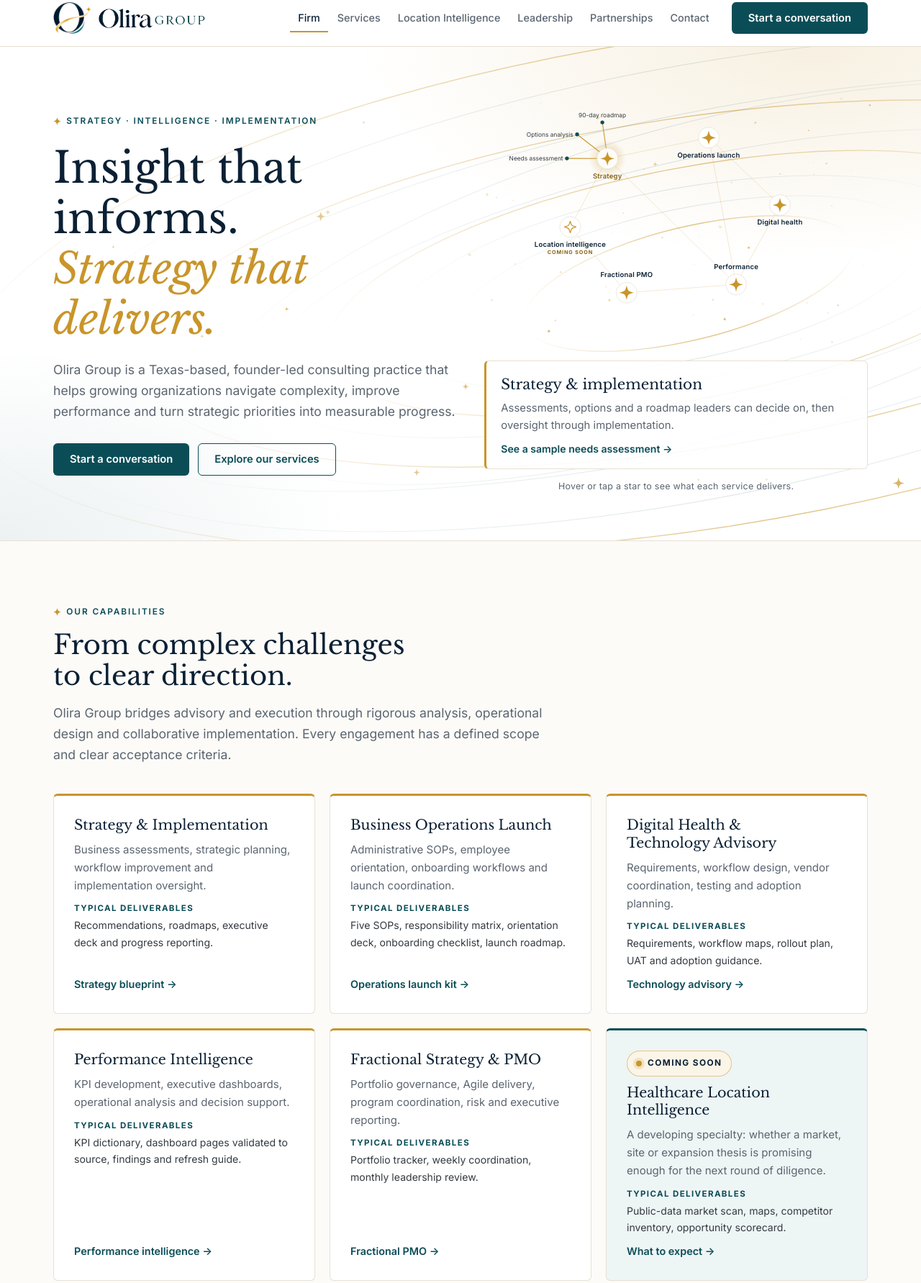
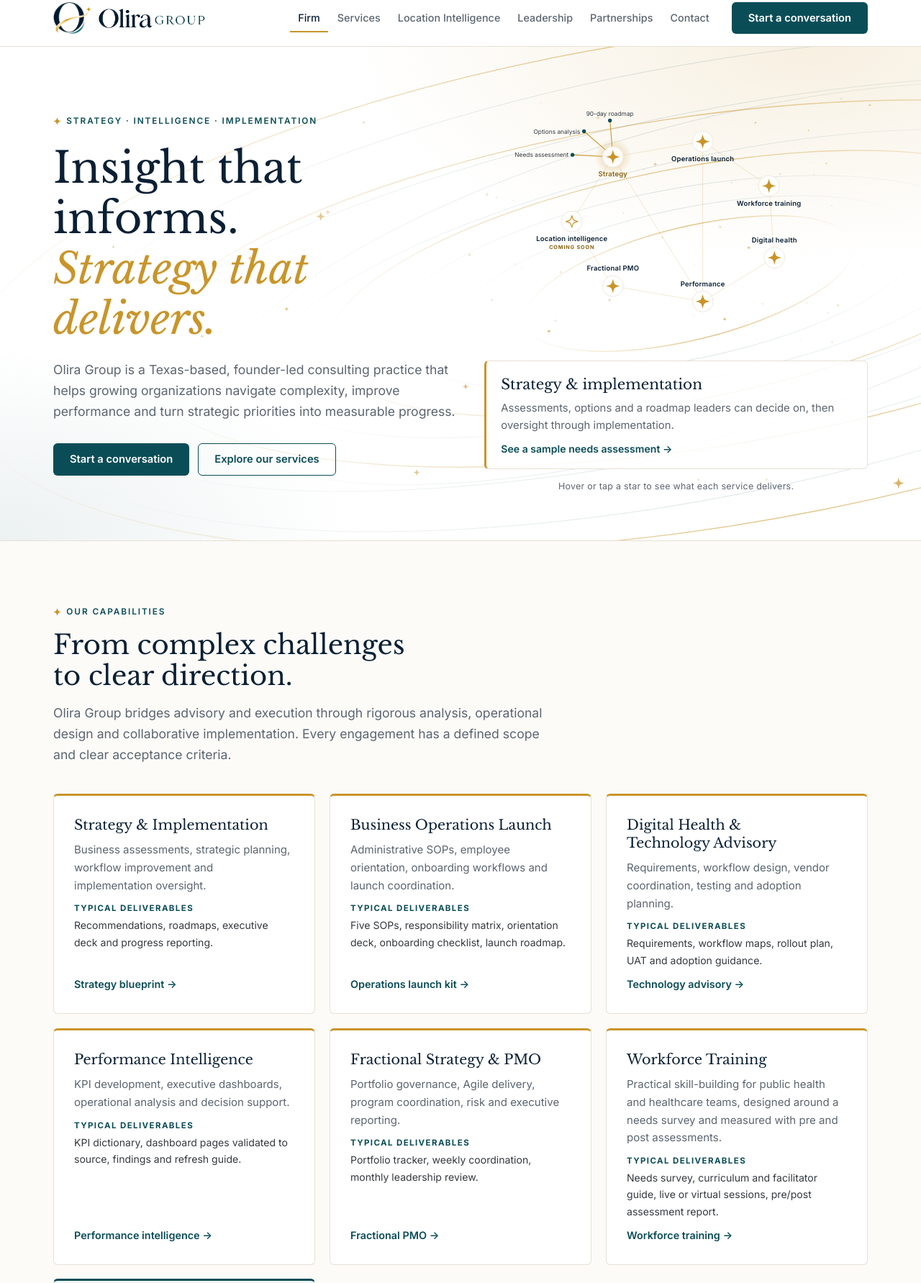
Before and after one commit to Oluchi-Nwa/olira-website, a plain HTML site: page index.html in a window 1280 px wide. Shown: the part 14-1797 px from the top of the page at 72% size. Drawn offline with nearby package versions, Linux system fonts and the light colour scheme.

Commit message:
Add workforce training as a service across the site
Co-Authored-By: Claude Opus 5.5 <noreply@anthropic.com>
Claude-Session: https://claude.ai/code/session_01SeGHUohg97gDARBSMRd1fo

```diff
--- a/index.html
+++ b/index.html
@@ -586,6 +586,12 @@ body{margin:0}
           <p class="del"><b>Typical deliverables</b>Portfolio tracker, weekly coordination, monthly leadership review.</p>
           <a class="more" href="#services">Fractional PMO →</a>
         </article>
+        <article class="cap">
+          <h3>Workforce Training</h3>
+          <p>Practical skill-building for public health and healthcare teams, designed around a needs survey and measured with pre and post assessments.</p>
+          <p class="del"><b>Typical deliverables</b>Needs survey, curriculum and facilitator guide, live or virtual sessions, pre/post assessment report.</p>
+          <a class="more" href="#services">Workforce training →</a>
+        </article>
         <article class="cap spec">
           <span class="soon" style="align-self:flex-start">Coming soon</span>
           <h3>Healthcare Location Intelligence</h3>
@@ -702,6 +708,11 @@ body{margin:0}
           <div><p class="k">Example</p><p>A 15-person health tech startup coordinating releases and customer onboarding. <a class="sample-link" href="#services" data-sample="port">See a sample tracker and Gantt timeline →</a></p></div>
         </article>
         <article class="offer">
+          <div><p class="k">Workforce training</p><h3>Workforce training</h3></div>
+          <div><p class="k">Deliverables</p><p>Training needs survey, curriculum with a facilitator guide, live or virtual delivery as a workshop or multi-week series, and pre and post assessments with a short results report.</p></div>
+          <div><p class="k">Topics</p><p>Project management for public health teams, SOP writing, data literacy and dashboards, and evaluation basics. For health departments, hospitals, foundations and nonprofits.</p></div>
+        </article>
+        <article class="offer">
           <div><p class="k">Contracting</p><h3>1099 &amp; subcontract</h3></div>
           <div><p class="k">Roles</p><p>Business analysis, project management, Scrum, health IT and delivery support.</p></div>
           <div><p class="k">For</p><p>Organizations and prime contractors that need experienced delivery capacity. <a href="#partners">Partnerships →</a></p></div>
@@ -811,6 +822,7 @@ body{margin:0}
         <div><b>Fractional leadership</b><p>Set hours each month for portfolio and delivery leadership.</p></div>
         <div><b>Independent consulting</b><p>1099 assignments in business analysis, PM, Scrum and health IT.</p></div>
         <div><b>Subcontracting</b><p>Delivery capacity for primes and consulting firms.</p></div>
+        <div><b>Training &amp; workshops</b><p>Single workshops or multi-week series for your staff, live or virtual.</p></div>
       </div>
     </div>
   </section>
@@ -1090,6 +1102,7 @@ body{margin:0}
               <option>Digital Health &amp; Technology Advisory</option>
               <option>Fractional Strategy &amp; Operations (Fractional COO)</option>
               <option>Project &amp; Program Management (PMO Support)</option>
+              <option>Workforce Training &amp; Capacity Building</option>
               <option>Healthcare Location &amp; Competitive Intelligence</option>
               <option>1099 Contracting, Subcontracting or Partnerships</option>
               <option>Other / General Inquiry / Exploring Options</option>
@@ -1162,7 +1175,7 @@ body{margin:0}
     </div>
     <div>
       <h4>Services</h4>
-      <ul><li><a href="#services">Strategy &amp; implementation</a></li><li><a href="#services">Business operations launch</a></li><li><a href="#services">Digital health &amp; technology</a></li><li><a href="#services">Performance intelligence</a></li><li><a href="#services">Fractional strategy &amp; PMO</a></li><li><a href="#intelligence">Location intelligence</a></li></ul>
+      <ul><li><a href="#services">Strategy &amp; implementation</a></li><li><a href="#services">Business operations launch</a></li><li><a href="#services">Digital health &amp; technology</a></li><li><a href="#services">Performance intelligence</a></li><li><a href="#services">Fractional strategy &amp; PMO</a></li><li><a href="#services">Workforce training</a></li><li><a href="#intelligence">Location intelligence</a></li></ul>
     </div>
     <div>
       <h4>Firm</h4>
@@ -1649,14 +1662,15 @@ body{margin:0}
   var NS="http://www.w3.org/2000/svg",reduce=window.matchMedia&&matchMedia("(prefers-reduced-motion: reduce)").matches;
   var CX=260,CY=215;
   var S=[
-    {x:130,y:100,n:"Strategy",t:"Strategy & implementation",d:"Assessments, options and a roadmap leaders can decide on, then oversight through implementation.",del:["Needs assessment","Options analysis","90-day roadmap"],k:"needs",l:"See a sample needs assessment"},
-    {x:315,y:62,n:"Operations launch",t:"Business operations launch",d:"SOPs, orientation and onboarding so a new team runs the same way every day.",del:["Admin SOPs","Responsibility matrix","Onboarding checklist"],k:"raci",l:"See a sample responsibility matrix"},
-    {x:445,y:185,n:"Digital health",t:"Digital health & technology",d:"Requirements, workflow design, testing and adoption planning for new systems.",del:["Requirements","Workflow maps","Testing plan"],k:"flow",l:"See a sample workflow map"},
-    {x:365,y:330,n:"Performance",t:"Performance intelligence",d:"KPI definitions and dashboards checked against your source data, with findings leaders can act on.",del:["KPI dictionary","Dashboards","Findings brief"],k:"kpi",l:"See a sample KPI scorecard"},
-    {x:165,y:345,n:"Fractional PMO",t:"Fractional strategy & PMO",d:"Portfolio governance, weekly coordination and leadership reporting for a set number of hours a month.",del:["Portfolio tracker","Gantt timeline","Leadership review"],k:"port",l:"See a sample portfolio tracker"},
-    {x:62,y:225,n:"Location intelligence",t:"Healthcare location intelligence",d:"Coming soon. Market scans, maps and an opportunity scorecard for clinics and investors weighing a new site.",del:["Market scan","Drive-time maps","Site scorecard"],k:"intel",l:"Learn what to expect",soon:1,ang:1.75}
+    {x:140,y:97,n:"Strategy",t:"Strategy & implementation",d:"Assessments, options and a roadmap leaders can decide on, then oversight through implementation.",del:["Needs assessment","Options analysis","90-day roadmap"],k:"needs",l:"See a sample needs assessment"},
+    {x:304,y:69,n:"Operations launch",t:"Business operations launch",d:"SOPs, orientation and onboarding so a new team runs the same way every day.",del:["Admin SOPs","Responsibility matrix","Onboarding checklist"],k:"raci",l:"See a sample responsibility matrix"},
+    {x:435,y:281,n:"Digital health",t:"Digital health & technology",d:"Requirements, workflow design, testing and adoption planning for new systems.",del:["Requirements","Workflow maps","Testing plan"],k:"flow",l:"See a sample workflow map"},
+    {x:304,y:361,n:"Performance",t:"Performance intelligence",d:"KPI definitions and dashboards checked against your source data, with findings leaders can act on.",del:["KPI dictionary","Dashboards","Findings brief"],k:"kpi",l:"See a sample KPI scorecard"},
+    {x:140,y:333,n:"Fractional PMO",t:"Fractional strategy & PMO",d:"Portfolio governance, weekly coordination and leadership reporting for a set number of hours a month.",del:["Portfolio tracker","Gantt timeline","Leadership review"],k:"port",l:"See a sample portfolio tracker"},
+    {x:425,y:150,n:"Workforce training",t:"Workforce training",d:"Skill-building workshops and series for public health and healthcare staff, from needs survey to measured results.",del:["Needs survey","Curriculum","Assessments"],k:"train",l:"See what training covers"},
+    {x:65,y:215,n:"Location intelligence",t:"Healthcare location intelligence",d:"Coming soon. Market scans, maps and an opportunity scorecard for clinics and investors weighing a new site.",del:["Market scan","Drive-time maps","Site scorecard"],k:"intel",l:"Learn what to expect",soon:1,ang:1.75}
   ];
-  var links=[[0,1],[1,2],[2,3],[3,4],[4,5],[5,0],[0,3],[1,3]];
+  var links=[[0,1],[1,5],[5,2],[2,3],[3,4],[4,6],[6,0],[0,3],[1,3]];
   function el(t,a,p){var e=document.createElementNS(NS,t);for(var k in a)e.setAttribute(k,a[k]);(p||svg).appendChild(e);return e}
   function star(x,y,r){var k=r*.2;return "M"+x+" "+(y-r)+"C"+(x+k)+" "+(y-k)+" "+(x+k)+" "+(y-k)+" "+(x+r)+" "+y+"C"+(x+k)+" "+(y+k)+" "+(x+k)+" "+(y+k)+" "+x+" "+(y+r)+"C"+(x-k)+" "+(y+k)+" "+(x-k)+" "+(y+k)+" "+(x-r)+" "+y+"C"+(x-k)+" "+(y-k)+" "+(x-k)+" "+(y-k)+" "+x+" "+(y-r)+"Z"}
   var defs=el("defs",{});defs.innerHTML='<radialGradient id="cglow"><stop offset="0" stop-color="#C9952A" stop-opacity=".45"/><stop offset="1" stop-color="#C9952A" stop-opacity="0"/></radialGradient>';
@@ -1692,7 +1706,7 @@ body{margin:0}
     S.forEach(function(o,j){o.g.classList.toggle("on",j===i);o.dg.classList.toggle("on",j===i)});
     document.getElementById("cc-b").textContent=s.t;document.getElementById("cc-s").textContent=s.d;
     var a=document.getElementById("cc-a");a.textContent=s.l+" →";
-    if(s.k==="intel"){a.href="#intelligence";a.removeAttribute("data-sample")}else{a.href="#services";a.setAttribute("data-sample",s.k)}
+    if(s.k==="intel"){a.href="#intelligence";a.removeAttribute("data-sample")}else if(s.k==="train"){a.href="#services";a.removeAttribute("data-sample")}else{a.href="#services";a.setAttribute("data-sample",s.k)}
   }
   pick(0);
   /* gentle parallax: dust, lines and stars shift by depth with the pointer */
```
